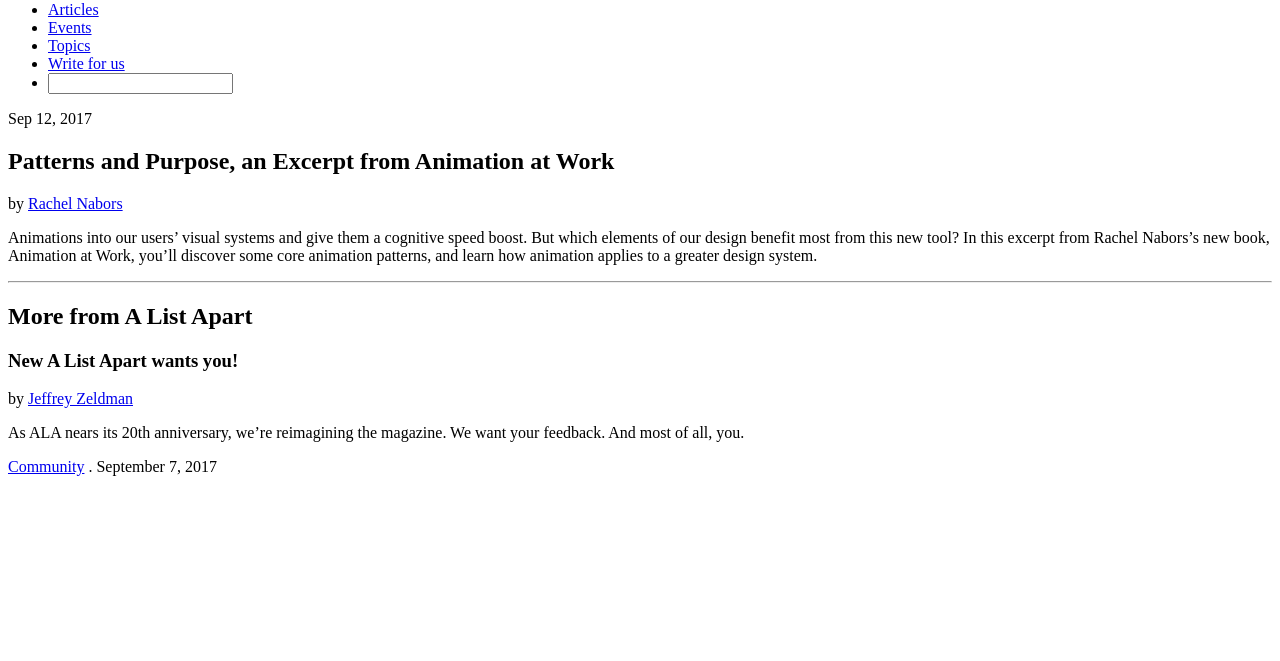
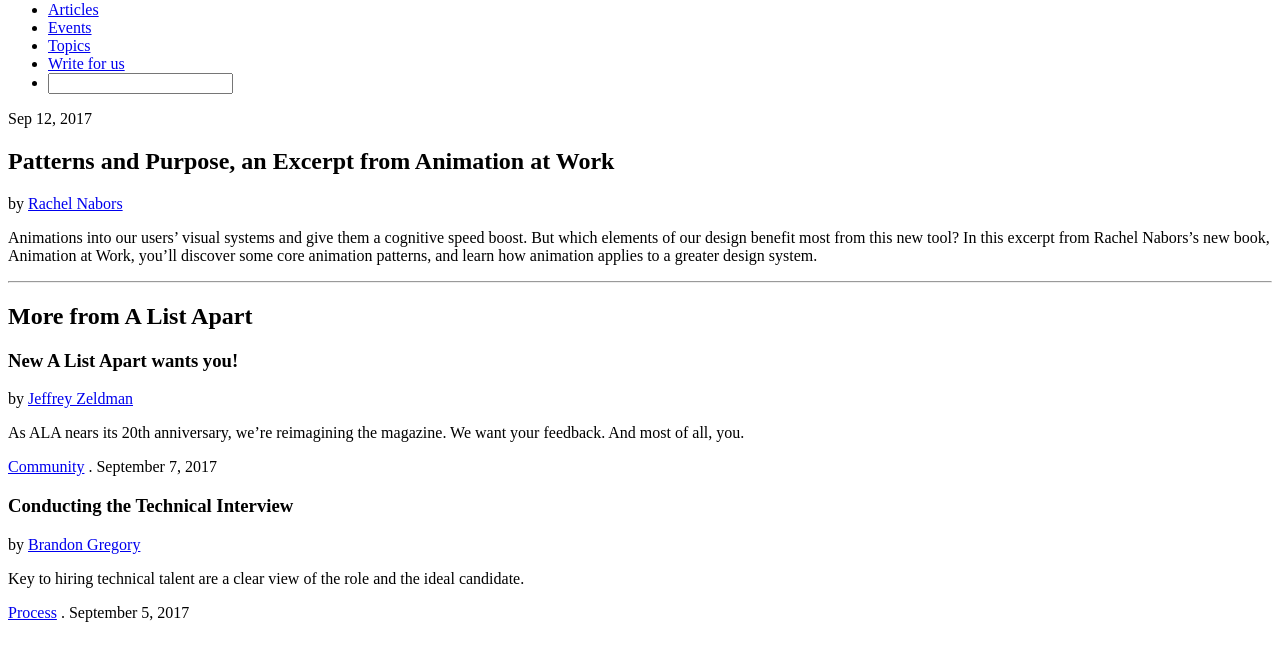
Before and after one commit to anclist/html-layout, a plain HTML site: page index.html in a window 1280 px wide. Shown: the part 79-740 px from the top of the page. Drawn offline with Linux system fonts and the light colour scheme.

Commit message:
added second article of three column layout

```diff
--- a/index.html
+++ b/index.html
@@ -33,7 +33,12 @@
         <p>by <a href="#">Jeffrey Zeldman</a></p>
         <p>As ALA nears its 20th anniversary, we’re reimagining the magazine. We want your feedback. And most of all, you.</p>
         <p><a href="#">Community</a> . September 7, 2017</p>
-
+      </article>
+      <article>
+        <h3>Conducting the Technical Interview</h3>
+        <p>by <a href="#">Brandon Gregory</a></p>
+        <p>Key to hiring technical talent are a clear view of the role and the ideal candidate.</p>
+        <p><a href="#">Process</a> . September 5, 2017</p>
       </article>
     </section>
   </body>
```
